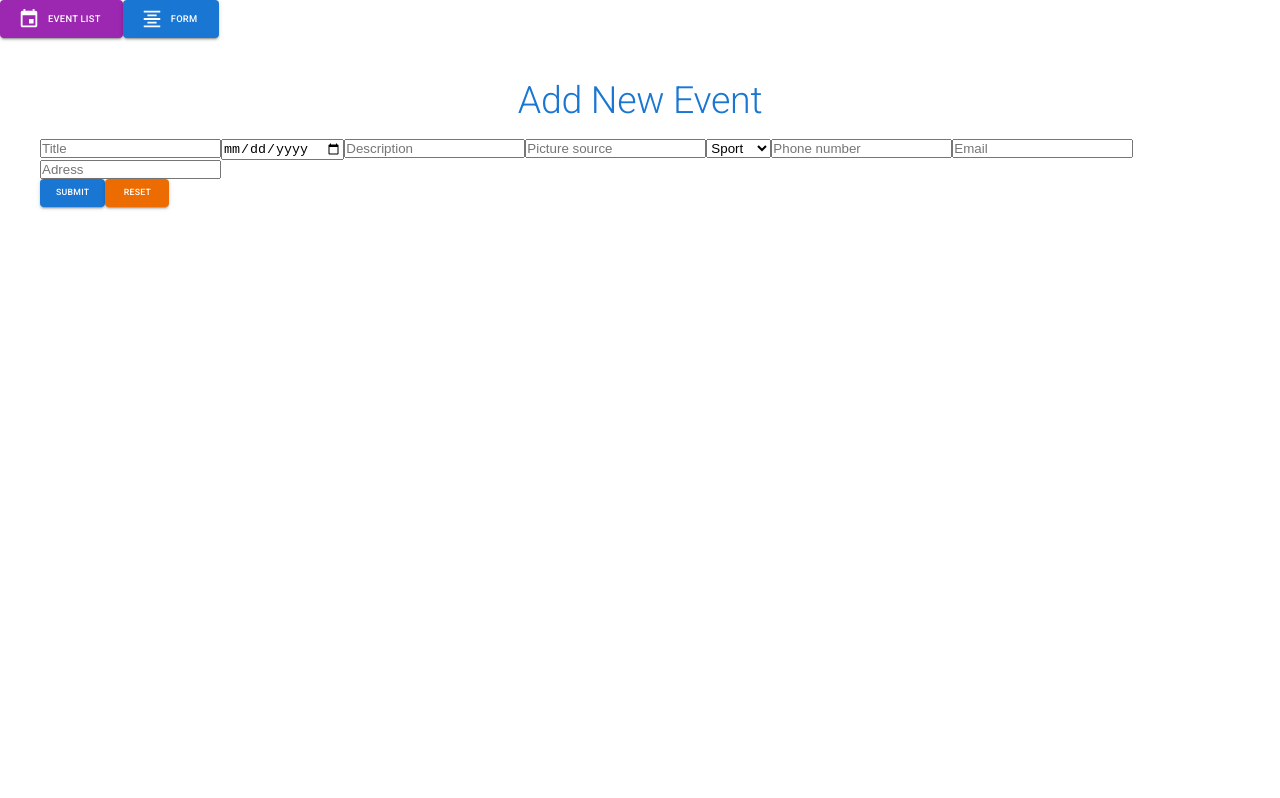
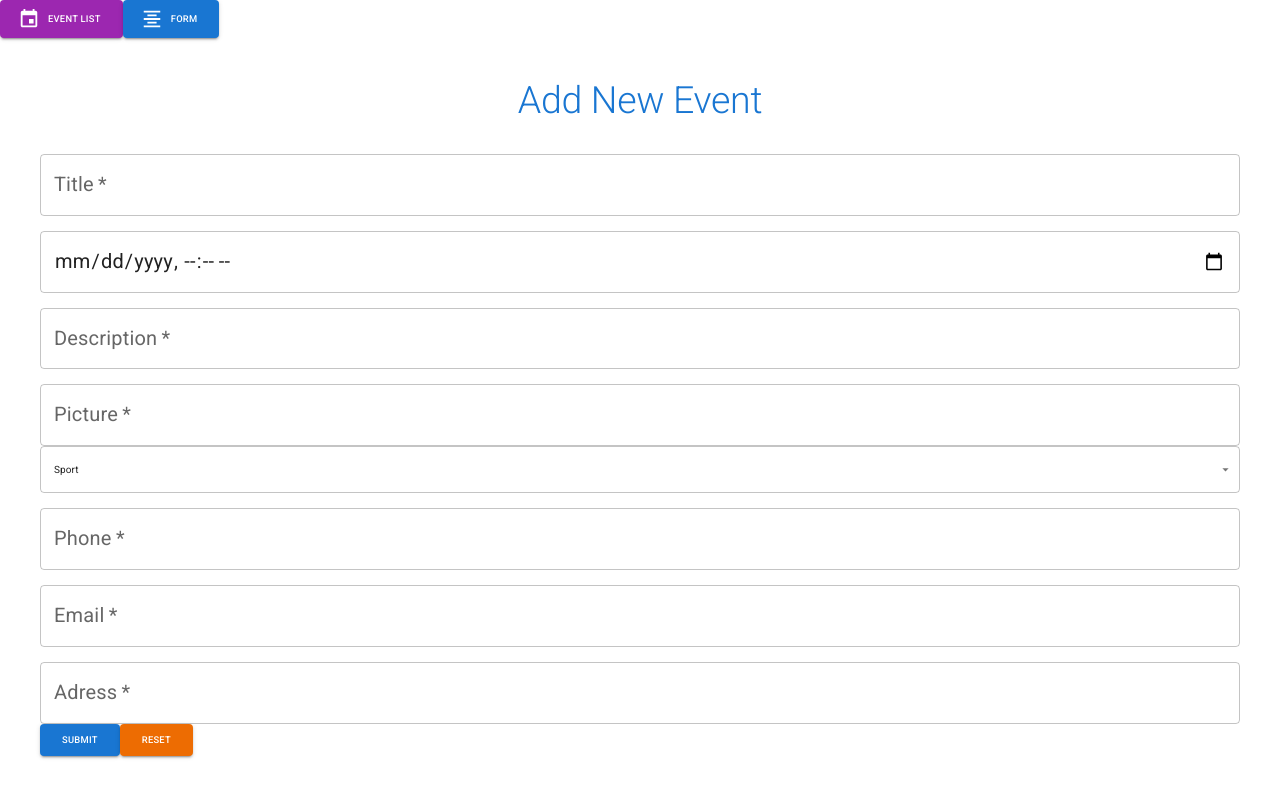
Before and after one commit to tsmolarczyk/your-event, a React (Create React App) app: page /form in a window 1280 px wide. Built offline with nearby package versions, Linux system fonts and the light colour scheme.

Commit message:
added function to delete events

```diff
--- a/data/db.json
+++ b/data/db.json
@@ -1,26 +1,15 @@
 {
   "events": [
     {
-      "id": 1,
-      "title": "Party",
-      "date": "22.10.2022",
-      "description": " Lorem ipsum dolor sit amet, consectetur adipiscing elit. Aenean tincidunt, magna at efficitur posuere, enim felis varius tortor, a imperdiet enim justo eu justo. Vivamus mattis sed elit vel luctus. ",
-      "picture": "",
-      "categories": "string",
-      "phone": "string",
-      "email": "string",
-      "place": "NY"
-    },
-    {
-      "id": 2,
-      "title": "Sport",
-      "date": "02.12.2022",
-      "description": " Lorem ipsum dolor sit amet, consectetur adipiscing elit. Aenean tincidunt, magna at efficitur posuere, enim felis varius tortor, a imperdiet enim justo eu justo. Vivamus mattis sed elit vel luctus. ",
-      "picture": "",
-      "categories": "string",
-      "phone": "string",
-      "email": "string",
-      "place": "string"
+      "title": "nowa silka",
+      "date": "2222-02-10T10:00",
+      "description": "12312312",
+      "picture": "123123123",
+      "category": "sport",
+      "phone": "123123123",
+      "email": "tomek.smolarczyk@gmail.com",
+      "place": "Katowice",
+      "id": 1
     }
   ]
 }
--- a/src/components/Navigation/NavBar.module.css
+++ /dev/null
@@ -1,4 +0,0 @@
-/* .navBar {
-  display: flex;
-  justify-content: center;
-} */
--- a/src/components/Navigation/NavBar.tsx
+++ b/src/components/Navigation/NavBar.tsx
@@ -3,11 +3,10 @@ import FormatAlignCenterIcon from '@mui/icons-material/FormatAlignCenter';
 import EventIcon from '@mui/icons-material/Event';
 import { Link } from 'react-router-dom';
 import { Box } from '@mui/system';
-import css from './NavBar.module.css';
 
 const NavBar = () => {
   return (
-    <Box className={css.navBar}>
+    <Box>
       <Link to='/' style={{ textDecoration: 'none' }}>
         <Button
           startIcon={<EventIcon />}
--- a/src/pages/Form/AddEventForm.tsx
+++ b/src/pages/Form/AddEventForm.tsx
@@ -1,56 +1,23 @@
+import { useAddEventForm } from './useAddEventForm';
+
+import { FormValues } from '../../utils/types';
+
+import * as Yup from 'yup';
+
+import { Formik, Form } from 'formik';
+
+import { Box, MenuItem } from '@mui/material';
+import { TextField } from '@mui/material';
 import Button from '@mui/material/Button';
-import * as Yup from 'yup';
-import { useState } from 'react';
-import css from './AddEventForm.module.css';
-import { useCallback } from 'react';
-import { Box } from '@mui/material';
+import { Select } from '@mui/material';
+import { Typography } from '@mui/material';
+import { styled } from '@mui/system';
 
-import { Formik, FormikProps, Form, Field, useFormik } from 'formik';
-import { Typography } from '@mui/material';
-
-interface MyFormValues {
-  title: string;
-  date: string;
-  description: string;
-  picture: string;
-  category: string;
-  phone: string;
-  email: string;
-  place: string;
-}
-
-const AddEventForm = () => {
-  const postEvent = () => {
-    fetch('http://localhost:3001/events', {
-      method: 'POST',
-      headers: { 'Content-type': 'application/json' },
-      body: JSON.stringify({ ...formInputs }),
-    });
-  };
-
-  const [formInputs, setFormInputs] = useState<MyFormValues>({
-    title: '',
-    date: '',
-    description: '',
-    picture: '',
-    category: 'sport',
-    phone: '',
-    email: '',
-    place: '',
+const StyledTextField = styled(TextField)({
+  marginTop: 15,
 });
 
-  const formik: FormikProps<MyFormValues> = useFormik<MyFormValues>({
-    initialValues: {
-      title: '',
-      date: '',
-      description: '',
-      picture: '',
-      category: 'sport',
-      phone: '',
-      email: '',
-      place: '',
-    },
-    validationSchema: Yup.object({
+const validationSchema = Yup.object({
   title: Yup.string()
     .max(20, 'Must be 20 characters or less')
     .required('Required'),
@@ -64,23 +31,46 @@ const AddEventForm = () => {
     .email('Must be valid email adress')
     .required('Email is required'),
   place: Yup.string().required('Adress of the event is required'),
-    }),
-    onSubmit: (values) => {
-      setFormInputs(values);
-      postEvent();
-    },
 });
+
+const initialValues: FormValues = {
+  title: '',
+  date: '',
+  description: '',
+  picture: '',
+  category: 'sport',
+  phone: '',
+  email: '',
+  place: '',
+};
+
+const commonProps = {
+  InputLabelProps: { style: { fontSize: 20 } },
+  InputProps: { style: { fontSize: 20 } },
+  required: true,
+  fullWidth: true,
+};
+
+const AddEventForm = () => {
+  const { handleSubmit } = useAddEventForm();
 
   return (
     <Box margin={5}>
       <Formik
-        initialValues={formik.initialValues}
-        onSubmit={(values, actions) => {
-          console.log({ values, actions });
-        }}
+        validationSchema={validationSchema}
+        initialValues={initialValues}
+        onSubmit={handleSubmit}
       >
-        {({ errors, touched, isValidating, resetForm }) => (
-          <Form className={css.formContainer} onSubmit={formik.handleSubmit}>
+        {({
+          errors,
+          touched,
+          isValidating,
+          resetForm,
+          handleChange,
+          handleReset,
+          values,
+        }) => (
+          <Form noValidate autoComplete='off'>
             <Typography
               variant='h2'
               color='primary'
@@ -89,105 +79,127 @@ const AddEventForm = () => {
             >
               Add New Event
             </Typography>
-            <Box className={css.inputsContainer}>
-              <Field
+
+            <Box>
+              <StyledTextField
+                label='Title'
+                variant='outlined'
+                color='info'
                 type='text'
                 id='title'
                 name='title'
-                placeholder='Title'
-                onChange={formik.handleChange}
-                value={formik.values.title}
+                onChange={handleChange}
+                value={values.title}
+                {...commonProps}
               />
-              {formik.errors.title && formik.touched.title ? (
-                <p className={css.errorMsg}>{formik.errors.title}</p>
-              ) : null}
+              {errors.title && touched.title && <p>{errors.title}</p>}
 
-              <Field
-                type='date'
-                id='date'
+              <StyledTextField
+                id='datetime-local'
+                type='datetime-local'
+                defaultValue='2022-05-24T10:30'
                 name='date'
-                placeholder='Date of the event'
-                onChange={formik.handleChange}
-                value={formik.values.date}
+                onChange={handleChange}
+                value={values.date}
+                {...commonProps}
               />
-              {formik.errors.date && formik.touched.date ? (
-                <p>{formik.errors.date}</p>
-              ) : null}
+              {errors.date && touched.date && <p>{errors.date}</p>}
 
-              <Field
+              <StyledTextField
+                label='Description'
+                variant='outlined'
+                color='info'
+                fullWidth
+                required
+                InputLabelProps={{ style: { fontSize: 20 } }}
+                InputProps={{ style: { fontSize: 20 } }}
                 type='text'
                 id='description'
                 name='description'
-                placeholder='Description'
-                onChange={formik.handleChange}
-                value={formik.values.description}
+                onChange={handleChange}
+                value={values.description}
               />
-              {formik.errors.description && formik.touched.description ? (
-                <p>{formik.errors.description}</p>
-              ) : null}
+              {errors.description && touched.description && (
+                <p>{errors.description}</p>
+              )}
 
-              <Field
+              <StyledTextField
+                label='Picture'
+                variant='outlined'
+                color='info'
+                fullWidth
+                required
+                InputLabelProps={{ style: { fontSize: 20 } }}
+                InputProps={{ style: { fontSize: 20 } }}
                 type='text'
                 id='picture'
                 name='picture'
-                placeholder='Picture source'
-                onChange={formik.handleChange}
-                value={formik.values.picture}
+                onChange={handleChange}
+                value={values.picture}
               />
-              {formik.errors.picture && formik.touched.picture ? (
-                <p>{formik.errors.picture}</p>
-              ) : null}
+              {errors.picture && touched.picture && <p>{errors.picture}</p>}
 
-              <Field
-                as='select'
+              <Select
+                fullWidth
                 name='category'
-                value={formik.values.category}
-                onChange={formik.handleChange}
+                value={values.category}
+                onChange={handleChange}
               >
-                <option value='sport'>Sport</option>
-                <option value='culture'>Culture</option>
-                <option value='health'>Health</option>
-              </Field>
+                <MenuItem value='sport'>Sport</MenuItem>
+                <MenuItem value='culture'>Culture</MenuItem>
+                <MenuItem value='health'>Health</MenuItem>
+              </Select>
 
-              <Field
+              <StyledTextField
+                label='Phone'
+                variant='outlined'
+                color='info'
+                fullWidth
+                required
+                InputLabelProps={{ style: { fontSize: 20 } }}
+                InputProps={{ style: { fontSize: 20 } }}
                 type='text'
                 id='phone'
                 name='phone'
-                placeholder='Phone number'
-                onChange={formik.handleChange}
-                value={formik.values.phone}
+                onChange={handleChange}
+                value={values.phone}
               />
-              {formik.errors.phone && formik.touched.phone ? (
-                <p>{formik.errors.phone}</p>
-              ) : null}
+              {errors.phone && touched.phone && <p>{errors.phone}</p>}
 
-              <Field
+              <StyledTextField
+                label='Email'
+                variant='outlined'
+                color='info'
+                fullWidth
+                required
+                InputLabelProps={{ style: { fontSize: 20 } }}
+                InputProps={{ style: { fontSize: 20 } }}
                 type='email'
                 id='email'
                 name='email'
-                placeholder='Email'
-                onChange={formik.handleChange}
-                value={formik.values.email}
+                onChange={handleChange}
+                value={values.email}
               />
-              {formik.errors.email && formik.touched.email ? (
-                <p>{formik.errors.email}</p>
-              ) : null}
+              {errors.email && touched.email && <p>{errors.email}</p>}
 
-              <Field
+              <StyledTextField
+                label='Adress'
+                variant='outlined'
+                color='info'
+                fullWidth
+                required
+                InputLabelProps={{ style: { fontSize: 20 } }}
+                InputProps={{ style: { fontSize: 20 } }}
                 type='text'
                 id='place'
                 name='place'
-                placeholder='Adress'
-                onChange={formik.handleChange}
-                value={formik.values.place}
+                onChange={handleChange}
+                value={values.place}
               />
             </Box>
-            {formik.errors.place && formik.touched.place ? (
-              <p>{formik.errors.place}</p>
-            ) : null}
+            {errors.place && touched.place && <p>{errors.place}</p>}
 
-            <Box>
-              <Button variant='contained' type='submit'>
+            <Button variant='contained' type='submit' size='large'>
               Submit
             </Button>
 
@@ -195,11 +207,11 @@ const AddEventForm = () => {
               color='warning'
               variant='contained'
               type='reset'
-                onClick={formik.handleReset}
+              size='large'
+              onClick={handleReset}
             >
               Reset
             </Button>
-            </Box>
           </Form>
         )}
       </Formik>
--- /dev/null
+++ b/src/pages/Form/useAddEventForm.ts
@@ -0,0 +1,22 @@
+import { eventsUrl } from '../../utils/apiUrls';
+import { FormValues } from '../../utils/types';
+
+const useAddEventForm = () => {
+  const handleSubmit = (values: FormValues) => {
+    try {
+      fetch(eventsUrl, {
+        method: 'POST',
+        headers: { 'Content-type': 'application/json' },
+        body: JSON.stringify({ ...values }),
+      });
+    } catch {
+      console.log('lol');
+    }
+  };
+
+  return {
+    handleSubmit,
+  };
+};
+
+export { useAddEventForm };
--- /dev/null
+++ b/src/utils/types.ts
@@ -0,0 +1,10 @@
+export interface FormValues {
+  title: string;
+  date: string;
+  description: string;
+  picture: string;
+  category: string;
+  phone: string;
+  email: string;
+  place: string;
+}
--- a/tsconfig.json
+++ b/tsconfig.json
@@ -17,5 +17,5 @@
     "jsx": "react-jsx",
     "baseUrl": "src"
   },
-  "include": ["src", "utils"]
+  "include": ["src", "src/utils"]
 }
```
Also changed, not shown: src/components/Event/Event.tsx (+22 -6 lines), src/pages/Events/EventsList.tsx (+26 -9 lines), src/pages/Form/AddEventForm.module.css (deleted, +0 -11 lines), src/utils/apiUrls.ts (renamed from utils/apiUrls.ts). Lines whose indentation alone changed are shown as unchanged.
